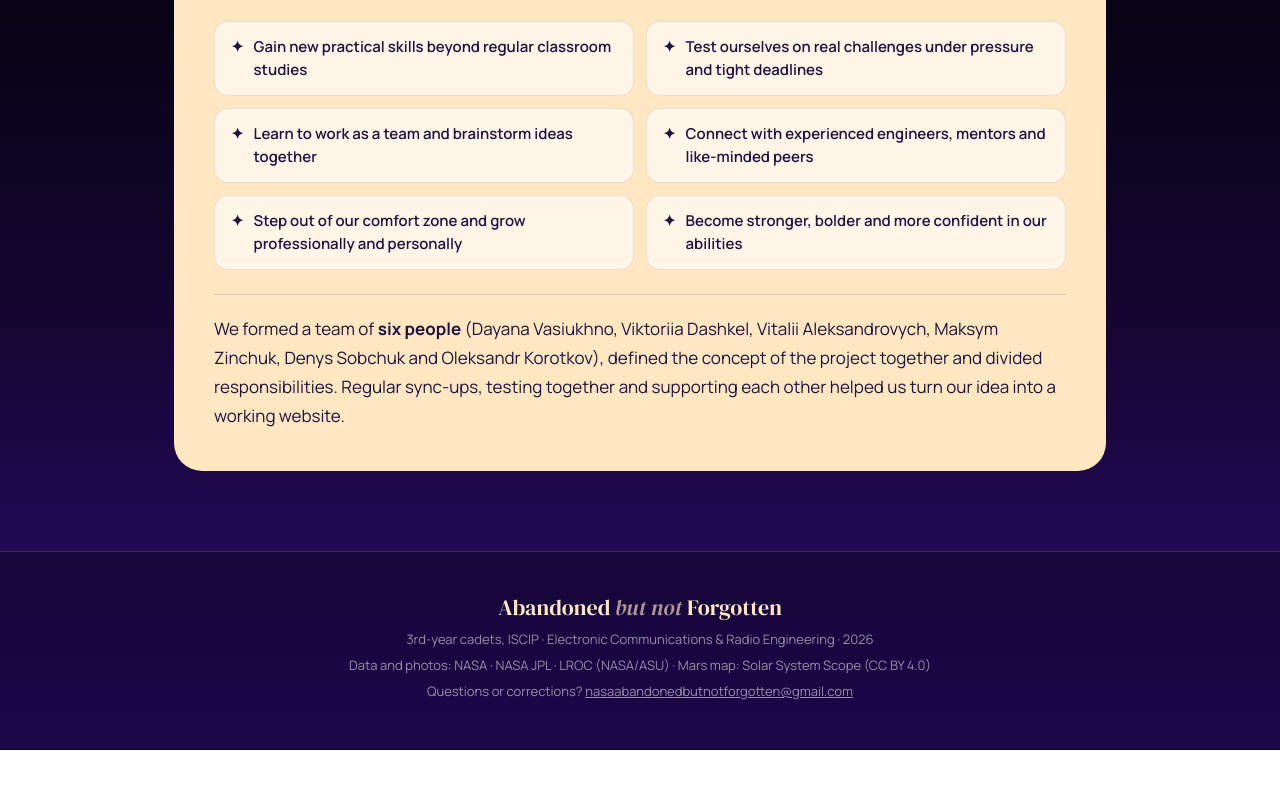
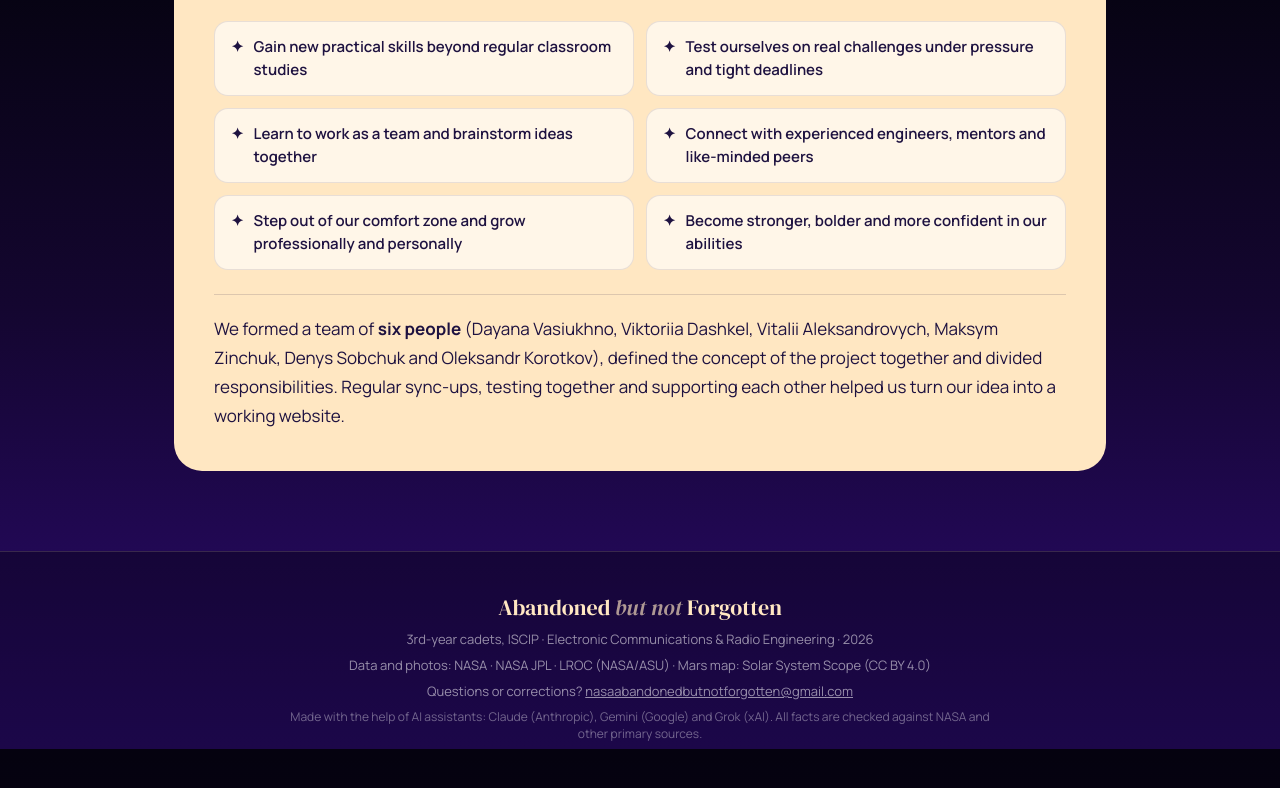
Before and after one commit to nasaabandonedbutnotforgotten-alt/abandonedbutnotforgotten, a plain HTML site: page about.html in a window 1280 px wide. Shown: the part 1651-2439 px from the top of the page. Before the commit the page ends 2401 px from the top, so only its background shows below. Drawn offline with Linux system fonts and the light colour scheme.

Commit message:
Add AI disclosure, MIT license and license notes

```diff
--- a/about.html
+++ b/about.html
@@ -169,6 +169,7 @@
     <p>3rd-year cadets, ISCIP · Electronic Communications &amp; Radio Engineering · 2026</p>
     <p>Data and photos: NASA · NASA JPL · LROC (NASA/ASU) · Mars map: Solar System Scope (CC BY 4.0)</p>
     <p><span>Questions or corrections?</span> <a href="mailto:nasaabandonedbutnotforgotten@gmail.com" style="color:inherit">nasaabandonedbutnotforgotten@gmail.com</a></p>
+    <p class="ai-note">Made with the help of AI assistants: Claude (Anthropic), Gemini (Google) and Grok (xAI). All facts are checked against NASA and other primary sources.</p>
   </footer>
 
   <script>
--- a/i18n.js
+++ b/i18n.js
@@ -45,6 +45,7 @@ const UA = {
   "We believe they should be remembered and protected, not forgotten.": "Ми віримо, що їх треба пам'ятати й берегти, а не забувати.",
   "Start exploring": "Почати дослідження",
   "Hackathon project, 2026": "Проєкт для хакатону, 2026",
+  "Made with the help of AI assistants: Claude (Anthropic), Gemini (Google) and Grok (xAI). All facts are checked against NASA and other primary sources.": "Створено за допомогою ШІ-асистентів: Claude (Anthropic), Gemini (Google) і Grok (xAI). Усі факти перевірено за джерелами NASA та іншими першоджерелами.",
 
   /* --- сторінки планет --- */
   "🖱 Drag to spin · scroll or pinch to zoom · click a spacecraft": "🖱 Тягни, щоб крутити · коліщатко або два пальці — наблизити · натисни на апарат",
--- a/style.css
+++ b/style.css
@@ -272,3 +272,4 @@ body.leaving main, body.leaving .footer {
 .ff-note { display: block; margin-top: 10px; font-size: 13px; color: rgba(255, 255, 255, .6); }
 @media (max-width: 900px) { .ff-grid { grid-template-columns: repeat(2, 1fr); } }
 @media (max-width: 600px) { .ff-grid { grid-template-columns: 1fr; } }
+.footer .ai-note { font-size: 12px; opacity: .7; max-width: 720px; margin-left: auto; margin-right: auto; }
```
Also changed, not shown: index.html (+1 -0 lines), mars.html (+1 -0 lines), moon.html (+1 -0 lines), quiz.html (+1 -0 lines), 2 other files.
